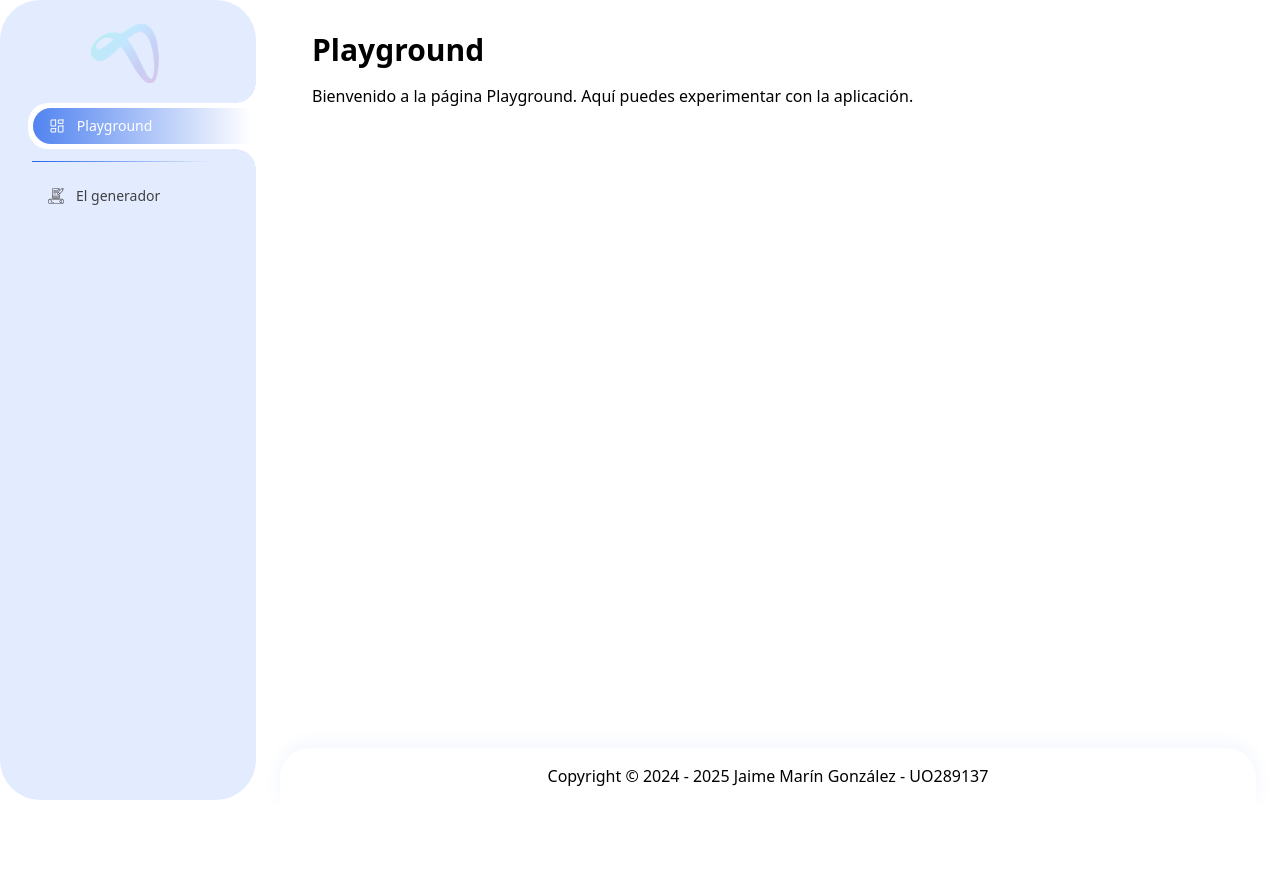
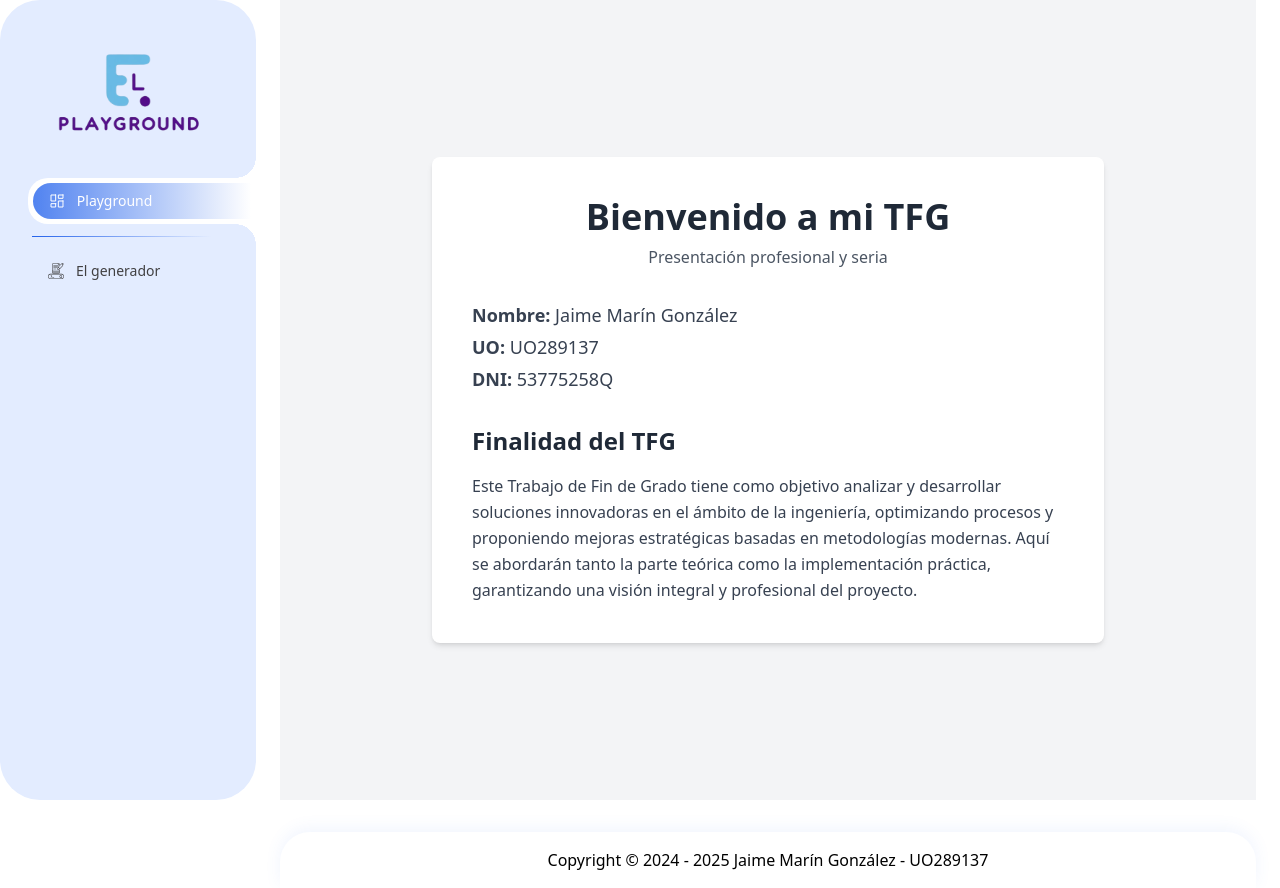
Before and after one commit to UO289137/TFG, a React (Create React App) app in the folder frontend/: page /playground in a window 1280 px wide. Before the commit the page ends 804 px from the top, so only its background shows below. Built offline with nearby package versions, Linux system fonts and the light colour scheme.

Commit message:
Mejoras en la casilla output del frontend

```diff
--- a/frontend/src/components/SideNavigation.tsx
+++ b/frontend/src/components/SideNavigation.tsx
@@ -71,7 +71,7 @@ const SideNavigation = () => {
             <img
               src="/logo-icon-transparent.png"
               alt="Logo"
-              className="h-[75px] w-[75px] mx-auto object-contain pointer-events-none"
+              className="h-[150px] w-[150px] mx-auto object-contain pointer-events-none"
             />
           </Link>
         </div>
--- a/frontend/src/pages/Generator.tsx
+++ b/frontend/src/pages/Generator.tsx
@@ -21,12 +21,13 @@ const Generator: React.FC = () => {
   const [file, setFile] = useState<File | null>(null);
   const [loading, setLoading] = useState(false);
   const [elapsedTime, setElapsedTime] = useState(0);
+  const [csvContent, setCsvContent] = useState<string>('');
 
   // Definir los rangos para cada modelo
   const rowRanges = {
     merlin: { min: 1, max: 100000 },
     gold: { min: 1, max: 200 },
-    ctgan: { min: 1, max: 50 },
+    ctgan: { min: 1, max: 10000 },
   } as const;
 
   const { min, max } = rowRanges[model as keyof typeof rowRanges] || {
@@ -110,10 +111,14 @@ const Generator: React.FC = () => {
       if (!response.ok) {
         throw new Error('Error generating data');
       }
+      // Obtén el blob, conviértelo a texto y guárdalo en el estado:
+      const blob = await response.blob();
+      const textData = await blob.text();
+      setCsvContent(textData);
 
-      // Descarga del archivo generado
-      const blob = await response.blob();
-      const downloadUrl = window.URL.createObjectURL(blob);
+      // Para la descarga, recrea el blob ya que .text() lo consume:
+      const downloadBlob = new Blob([textData], { type: 'text/csv' });
+      const downloadUrl = window.URL.createObjectURL(downloadBlob);
       const a = document.createElement('a');
       a.href = downloadUrl;
       a.download = 'synthetic_data.csv';
@@ -230,18 +235,58 @@ const Generator: React.FC = () => {
           <h2 className="text-[#414042] lg:text-[20px] text-[18px] font-primary font-semibold">
             Output
           </h2>
-          <div className="flex flex-col items-center flex-grow lg:min-h-[200px] min-h-[150px] border border-generator rounded-[5px] justify-center">
-            <img
-              src="/logo-icon.png"
-              alt="logo"
-              className="object-contain lg:w-[70px] w-[60px] lg:h-[70px] h-[60px] pointer-events-none"
-            />
+          <div className="flex flex-col items-center border border-generator rounded-[5px] justify-center p-4 overflow-y-auto max-h-[300px]">
+            {csvContent ? (
+              <div className="w-full overflow-auto">
+                <table className="min-w-full border-collapse border border-gray-300">
+                  <thead className="bg-gray-200 sticky top-0 z-10">
+                    <tr>
+                      {csvContent
+                        .split('\n')[0]
+                        .split(',')
+                        .map((headerCell, idx) => (
+                          <th
+                            key={idx}
+                            className="border border-gray-300 p-2 text-left font-bold"
+                          >
+                            {headerCell}
+                          </th>
+                        ))}
+                    </tr>
+                  </thead>
+                  <tbody>
+                    {csvContent
+                      .split('\n')
+                      .slice(1)
+                      .map((line, rowIndex) => {
+                        if (line.trim() === '') return null;
+                        const cells = line.split(',');
+                        return (
+                          <tr key={rowIndex} className="hover:bg-gray-50">
+                            {cells.map((cell, cellIndex) => (
+                              <td
+                                key={cellIndex}
+                                className="border border-gray-300 p-2"
+                              >
+                                {cell}
+                              </td>
+                            ))}
+                          </tr>
+                        );
+                      })}
+                  </tbody>
+                </table>
+              </div>
+            ) : (
+              <>
                 <h3 className="text-[#414042] lg:text-base text-sm font-semibold">
                   Not Result Yet
                 </h3>
                 <p className="text-[#414042] lg:text-sm text-xs font-primary">
                   The Generation is being performed
                 </p>
+              </>
+            )}
           </div>
         </div>
 
--- a/frontend/src/pages/Playground.tsx
+++ b/frontend/src/pages/Playground.tsx
@@ -1,16 +1,43 @@
 import React from 'react';
 
-const Playground: React.FC = () => {
+const WelcomeScreen: React.FC = () => {
+  const tfgPurpose =
+    'Este Trabajo de Fin de Grado tiene como objetivo analizar y desarrollar soluciones innovadoras en el ámbito de la ingeniería, optimizando procesos y proponiendo mejoras estratégicas basadas en metodologías modernas. Aquí se abordarán tanto la parte teórica como la implementación práctica, garantizando una visión integral y profesional del proyecto.';
+
   return (
-    <div className="p-8">
-      <h1 className="text-3xl font-bold mb-4">Playground</h1>
-      <p>
-        Bienvenido a la página Playground. Aquí puedes experimentar con la
-        aplicación.
-      </p>
-      {/* Agrega aquí el contenido o funcionalidades que desees para Playground */}
+    <div className="min-h-screen flex items-center justify-center bg-gray-100 p-4">
+      <div className="bg-white shadow-md rounded-lg max-w-2xl w-full p-10">
+        <header className="text-center mb-8">
+          <h1 className="text-4xl font-bold text-gray-800">
+            Bienvenido a mi TFG
+          </h1>
+          <p className="text-md text-gray-600 mt-2">
+            Presentación profesional y seria
+          </p>
+        </header>
+        <section className="mb-6">
+          <div className="space-y-1 text-gray-700 text-lg">
+            <p>
+              <span className="font-semibold">Nombre:</span> Jaime Marín
+              González
+            </p>
+            <p>
+              <span className="font-semibold">UO:</span> UO289137
+            </p>
+            <p>
+              <span className="font-semibold">DNI:</span> 53775258Q
+            </p>
+          </div>
+        </section>
+        <section className="mt-8">
+          <h2 className="text-2xl font-semibold text-gray-800 mb-4">
+            Finalidad del TFG
+          </h2>
+          <p className="text-gray-700 leading-relaxed">{tfgPurpose}</p>
+        </section>
+      </div>
     </div>
   );
 };
 
-export default Playground;
+export default WelcomeScreen;
```
Also changed, not shown: frontend/public/logo-icon-transparent.png, frontend/public/logo-icon.png (deleted). Lines whose indentation alone changed are shown as unchanged.
